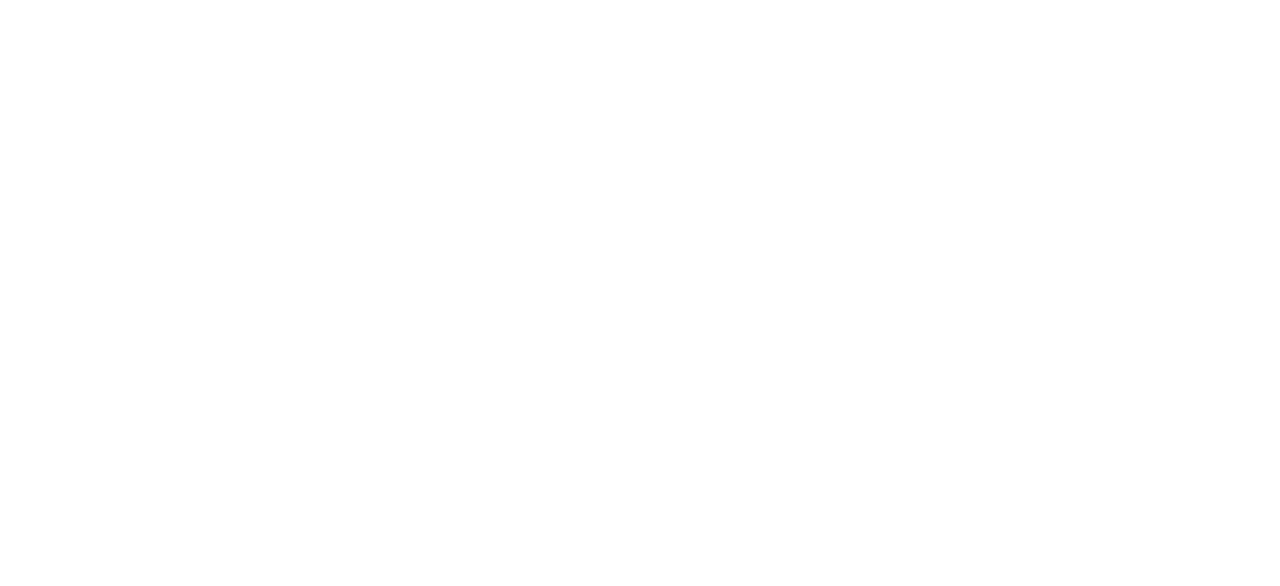
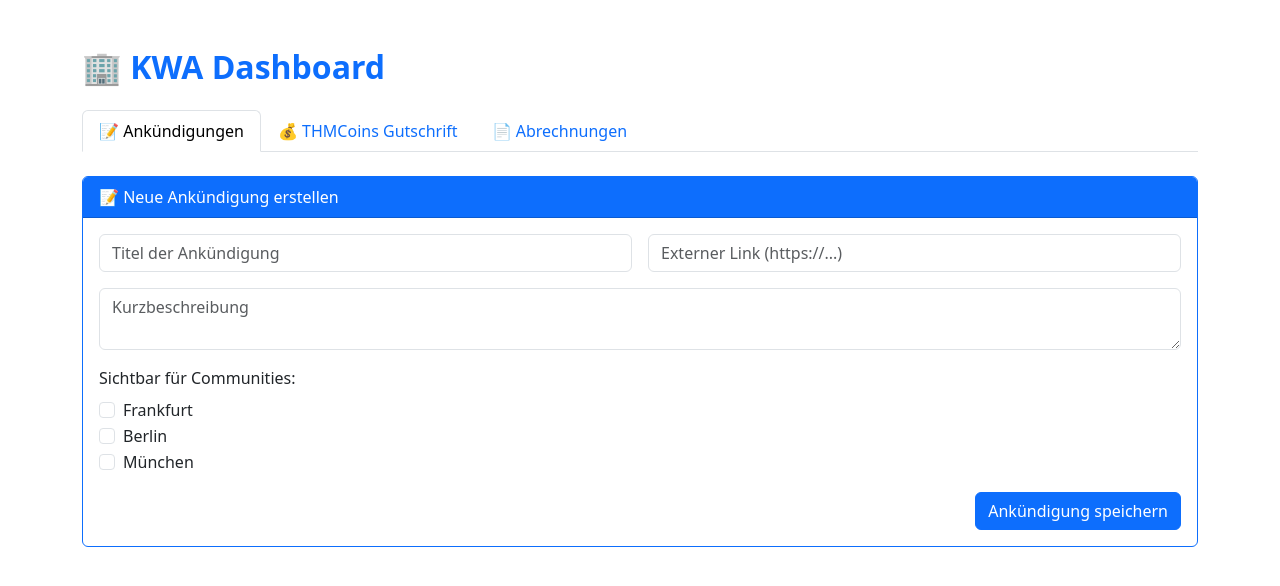
Before and after one commit to kenulrichnyangamga/TippHubPlattform, an Angular app in the folder tipp-hub-frontend/: page /kwa-dashboard in a window 1280 px wide. Before the commit this address led to /. Shown: the top 586 px of the page. Built offline with nearby package versions, Linux system fonts and the light colour scheme.

Commit message:
Hinzufügen des KWA-Dashboard

```diff
--- a/tipp-hub-frontend/src/app/app.routes.ts
+++ b/tipp-hub-frontend/src/app/app.routes.ts
@@ -11,6 +11,7 @@ import { ThbDashboardLayoutComponent } from './thb-dashboard/thb-dashboard-layou
 import { DashboardPusComponent } from './dashboard-pus/dashboard-pus.component';
 import { MeineWettenComponent } from './meine-wetten/meine-wetten.component';
 import { LcbDashboardComponent } from './lcb-dashboard/lcb-dashboard.component';
+import { KwaDashboardComponent } from './kwa-dashboard/kwa-dashboard.component';
 
 export const routes: Routes = [
     { path: '', redirectTo: 'startseite', pathMatch: 'full' },
@@ -31,6 +32,7 @@ export const routes: Routes = [
     },
     {path: 'dashboard-pus', component: DashboardPusComponent},
      { path: 'meine-wetten', component: MeineWettenComponent },
-     {path: 'lcb-dashboard', component: LcbDashboardComponent}
+     {path: 'lcb-dashboard', component: LcbDashboardComponent},
+     {path: 'kwa-dashboard', component: KwaDashboardComponent}
 
 ];
--- /dev/null
+++ b/tipp-hub-frontend/src/app/kwa-dashboard/kwa-dashboard.component.html
@@ -0,0 +1,88 @@
+<div class="container my-5">
+  <h2 class="fw-bold text-primary mb-4">🏢 KWA Dashboard</h2>
+
+  <!-- Tabs -->
+  <ul class="nav nav-tabs mb-4">
+    <li class="nav-item">
+      <a class="nav-link" [class.active]="activeTab === 'ankuendigung'" (click)="activeTab = 'ankuendigung'">📝 Ankündigungen</a>
+    </li>
+    <li class="nav-item">
+      <a class="nav-link" [class.active]="activeTab === 'gutschrift'" (click)="activeTab = 'gutschrift'">💰 THMCoins Gutschrift</a>
+    </li>
+    <li class="nav-item">
+      <a class="nav-link" [class.active]="activeTab === 'abrechnung'" (click)="activeTab = 'abrechnung'">📄 Abrechnungen</a>
+    </li>
+  </ul>
+
+  <!--  Ankündigung -->
+  <div *ngIf="activeTab === 'ankuendigung'" class="card border-primary mb-4">
+    <div class="card-header bg-primary text-white">📝 Neue Ankündigung erstellen</div>
+    <div class="card-body">
+      <form [formGroup]="announcementForm" (ngSubmit)="submitAnnouncement()" class="row g-3">
+        <div class="col-md-6">
+          <input class="form-control" formControlName="title" placeholder="Titel der Ankündigung">
+        </div>
+        <div class="col-md-6">
+          <input class="form-control" formControlName="link" placeholder="Externer Link (https://...)">
+        </div>
+        <div class="col-12">
+          <textarea class="form-control" formControlName="description" placeholder="Kurzbeschreibung"></textarea>
+        </div>
+        <div class="col-12">
+          <label class="form-label">Sichtbar für Communities:</label>
+          <div *ngFor="let region of allCommunities" class="form-check">
+            <input type="checkbox" class="form-check-input" [value]="region" (change)="toggleCommunity(region)" [checked]="selectedCommunities.includes(region)">
+            <label class="form-check-label">{{ region }}</label>
+          </div>
+        </div>
+        <div class="col-12 text-end">
+          <button class="btn btn-primary" type="submit">Ankündigung speichern</button>
+        </div>
+      </form>
+    </div>
+  </div>
+
+  <!--  THMCoins Gutschrift -->
+  <div *ngIf="activeTab === 'gutschrift'" class="card border-success mb-4">
+    <div class="card-header bg-success text-white">💰 THMCoins Gutschrift</div>
+    <div class="card-body">
+      <form class="row g-3" (ngSubmit)="gutschreiben()" [formGroup]="creditForm">
+        <div class="col-md-6">
+          <label class="form-label">Empfänger (PUS)</label>
+          <select class="form-select" formControlName="recipient">
+            <option *ngFor="let pus of allPUS" [value]="pus">{{ pus }}</option>
+          </select>
+        </div>
+        <div class="col-md-6">
+          <label class="form-label">Anzahl Coins</label>
+          <input type="number" class="form-control" formControlName="amount">
+        </div>
+        <div class="col-12 text-end">
+          <button type="submit" class="btn btn-success">Gutschreiben</button>
+        </div>
+      </form>
+
+      <hr />
+      <h6 class="fw-semibold">Letzte Gutschriften</h6>
+      <ul class="list-group">
+        <li class="list-group-item" *ngFor="let eintrag of gutschriften">
+          <strong>{{ eintrag.amount }} THMCoins</strong> an {{ eintrag.recipient }} – <small>{{ eintrag.date }}</small>
+        </li>
+      </ul>
+    </div>
+  </div>
+
+  <!--  Abrechnung -->
+  <div *ngIf="activeTab === 'abrechnung'" class="card border-info">
+    <div class="card-header bg-info text-white">📄 Monatliche Abrechnungen</div>
+    <div class="card-body">
+      <button class="btn btn-outline-info mb-3" (click)="generateAbrechnung()">Abrechnung generieren</button>
+      <ul class="list-group">
+        <li class="list-group-item" *ngFor="let ab of abrechnungen">
+          <strong>Abrechnung:</strong> {{ ab.monat }} – {{ ab.gesamt }} Coins – <strong>{{ ab.totalEur }} €</strong><br />
+          <small>{{ ab.details }}</small>
+        </li>
+      </ul>
+    </div>
+  </div>
+</div>
--- /dev/null
+++ b/tipp-hub-frontend/src/app/kwa-dashboard/kwa-dashboard.component.ts
@@ -0,0 +1,91 @@
+import { Component, OnInit } from '@angular/core';
+import { CommonModule } from '@angular/common';
+import { FormBuilder, FormGroup, ReactiveFormsModule, FormsModule } from '@angular/forms';
+
+@Component({
+  selector: 'app-kwa-dashboard',
+  standalone: true,
+  imports: [CommonModule, ReactiveFormsModule, FormsModule],
+  templateUrl: './kwa-dashboard.component.html',
+  styleUrls: ['./kwa-dashboard.component.css']
+})
+export class KwaDashboardComponent implements OnInit {
+  activeTab: string = 'ankuendigung'; // utilisé pour les onglets
+
+  // Ankündigungen
+  announcementForm: FormGroup;
+  announcements: any[] = [];
+  allCommunities: string[] = ['Frankfurt', 'Berlin', 'München'];
+  selectedCommunities: string[] = [];
+
+  // Gutschrift
+  creditForm: FormGroup;
+  allPUS: string[] = ['alex22', 'sara45', 'tom23'];
+  gutschriften: { recipient: string; amount: number; date: string }[] = [];
+
+  // Abrechnung
+  abrechnungen: {
+    monat: string;
+    gesamt: number;
+    pdf: string;
+    details: string;
+    totalEur: number;
+  }[] = [];
+
+  constructor(private fb: FormBuilder) {
+    this.announcementForm = this.fb.group({
+      title: [''],
+      description: [''],
+      link: ['']
+    });
+
+    this.creditForm = this.fb.group({
+      recipient: [''],
+      amount: ['']
+    });
+  }
+
+  ngOnInit(): void {}
+
+  // 📝 Neue Ankündigung speichern
+  submitAnnouncement() {
+    const newAnnouncement = {
+      ...this.announcementForm.value,
+      communities: [...this.selectedCommunities]
+    };
+    this.announcements.push(newAnnouncement);
+    this.announcementForm.reset();
+    this.selectedCommunities = [];
+    alert('✅ Ankündigung erfolgreich erstellt!');
+  }
+
+  toggleCommunity(region: string) {
+    const idx = this.selectedCommunities.indexOf(region);
+    if (idx > -1) this.selectedCommunities.splice(idx, 1);
+    else this.selectedCommunities.push(region);
+  }
+
+  // 💰 THMCoins gutschreiben
+  gutschreiben() {
+    const credit = this.creditForm.value;
+    const eintrag = {
+      recipient: credit.recipient,
+      amount: credit.amount,
+      date: new Date().toLocaleDateString()
+    };
+    this.gutschriften.push(eintrag);
+    this.creditForm.reset();
+    alert(`💸 ${credit.amount} THMCoins gutgeschrieben an ${credit.recipient}`);
+  }
+
+  // 📄 Beispielhafte Monatsabrechnung
+  generateAbrechnung() {
+    this.abrechnungen.push({
+      monat: 'Juli 2025',
+      gesamt: 120,
+      pdf: 'link-zur-rechnung.pdf',
+      totalEur: 36,
+      details: '120 Coins zu 0.30 € = 36 €'
+    });
+  }
+}
```
Also changed, not shown: tipp-hub-frontend/src/app/kwa-dashboard/kwa-dashboard.component.css (added), 1 other file (tests, documents, lock files or other folders).
